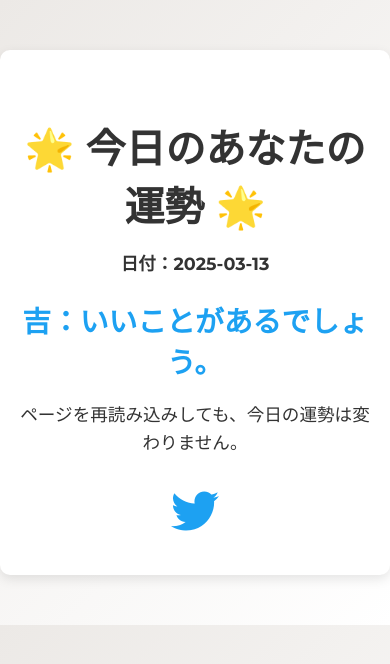
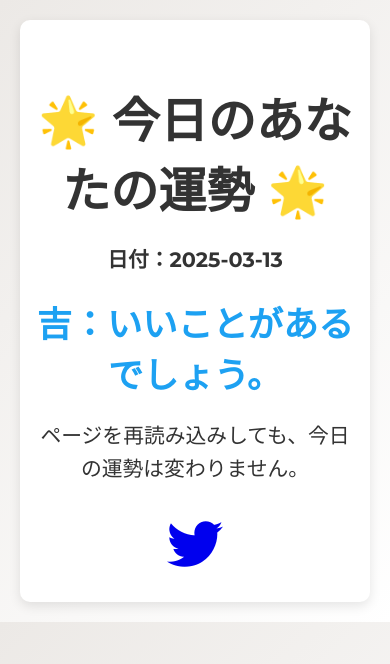
Before and after one commit to Aeniesrek/Aenie-s-Oracle, a Flask app: page / in a window 390 px wide. Shown: the top 664 px of the page. Run offline with Flask 3, Linux system fonts and the light colour scheme.

Commit message:
モバイルから開いたときに文字を大きく見えるように

```diff
--- a/templates/index.html
+++ b/templates/index.html
@@ -2,6 +2,7 @@
 <html lang="ja">
   <head>
     <meta charset="utf-8" />
+    <meta name="viewport" content="width=device-width, initial-scale=1.0" />
     <title>今日の運勢</title>
 
     <!-- Open Graph タグ -->
@@ -91,6 +92,26 @@
       .tweet-btn a:hover {
         transform: scale(1.1);
       }
+
+      /* スマホなど小さい画面向けの調整 */
+      @media (max-width: 768px) {
+        .container {
+          margin: 20px;
+          padding: 30px 15px;
+        }
+        h1 {
+          font-size: 3rem;
+        }
+        h2 {
+          font-size: 2.2rem;
+        }
+        p {
+          font-size: 1.3rem;
+        }
+        .tweet-btn i {
+          font-size: 56px;
+        }
+      }
     </style>
   </head>
   <body>
@@ -102,10 +123,9 @@
       <!-- ツイートボタン -->
       <div class="tweet-btn">
         <a href="{{ twitter_url }}" target="_blank">
-          <i class="fab fa-twitter" style="font-size: 48px; color: #1da1f2"></i>
+          <i class="fab fa-twitter"></i>
         </a>
       </div>
     </div>
-    <!-- 他の広告やマネタイズ用コンテンツもここに追加可能 -->
   </body>
 </html>
```
